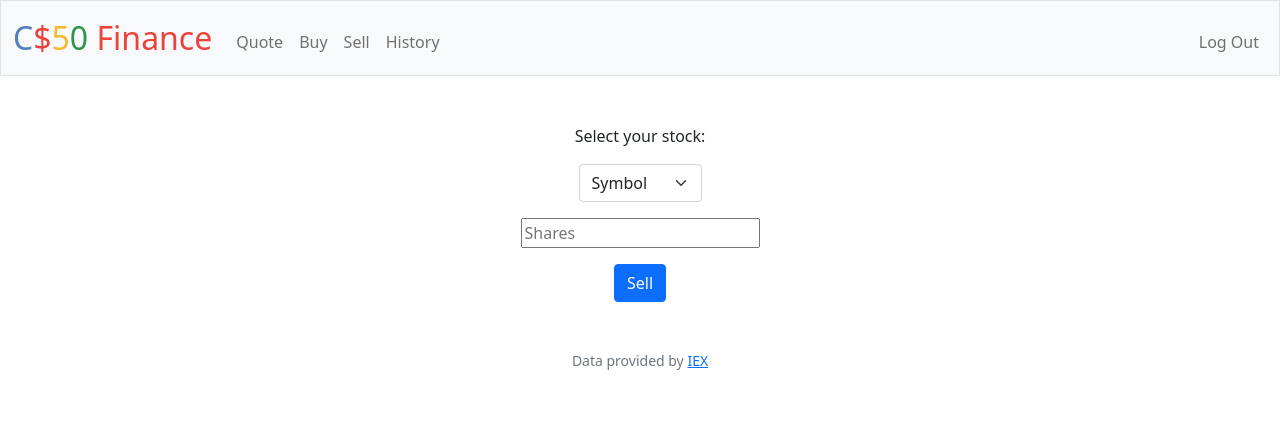
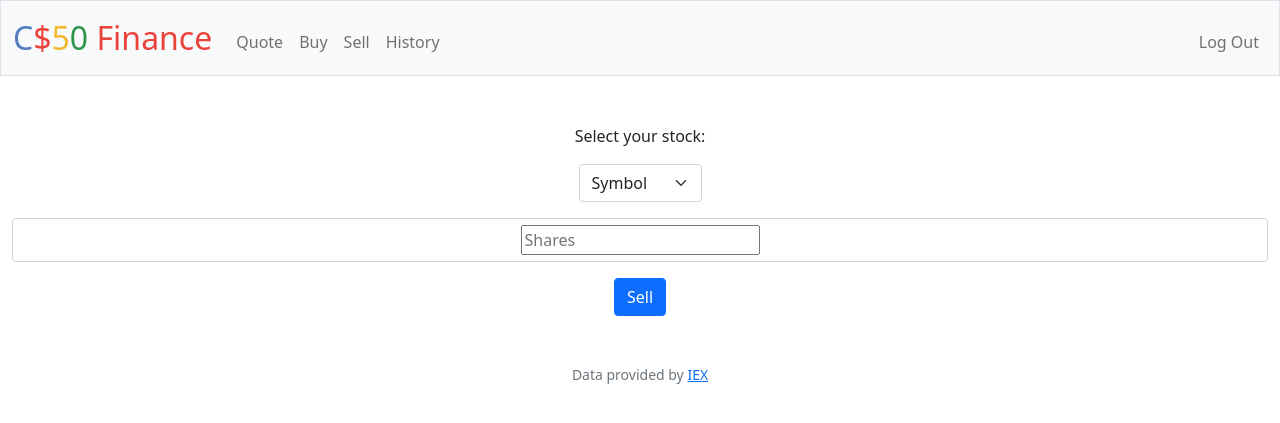
Before and after one commit to H3nry-T/cs50-copy, a Flask app: page /sell in a window 1280 px wide. Shown: the top 423 px of the page. Run offline with Flask 2, Linux system fonts and the light colour scheme; a user stored in the database is signed in; some libraries are stand-ins or nearby versions.

Commit message:
Wed, Nov 2, 2022, 9:18 AM +00:00

```diff
--- a/pset9/finance/templates/sell.html
+++ b/pset9/finance/templates/sell.html
@@ -7,12 +7,12 @@
             <select class="ticker form-select mx-auto w-auto">
                 <optgroup label="Ticker Symbols">
                     <option disabled selected value="">Symbol</option>
-
+                    <!-- option for ticker symbols, select through the portfolio of some kind :)  -->
 
                 </optgroup>
             </select>
         </div>
-        <div class="w-auto mb-3">
+        <div class="form-control mx-auto mb-3">
             <input min="0" type="number" placeholder="Shares" autocomplete="off">
         </div>
         <div class="w-auto mx-auto">
```
